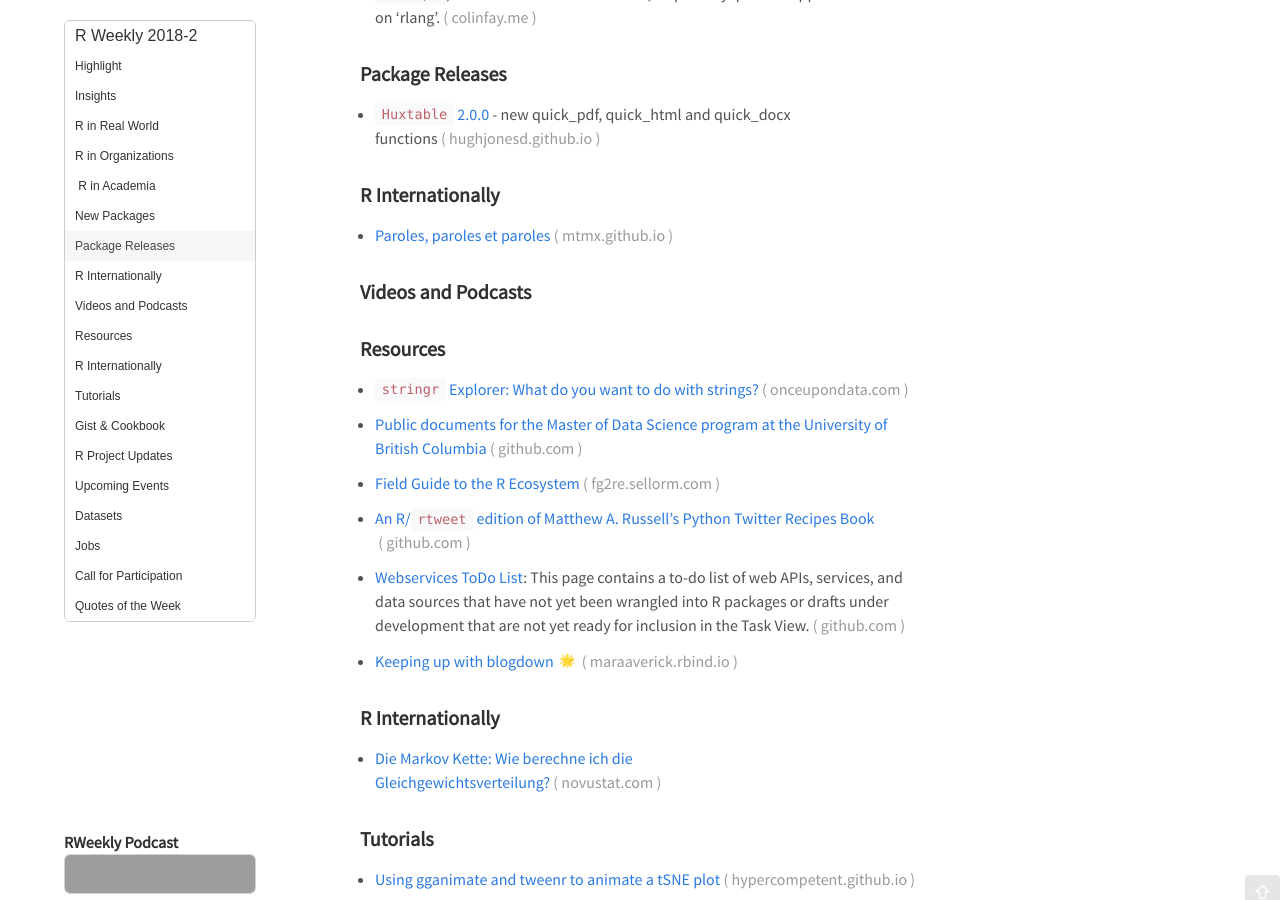
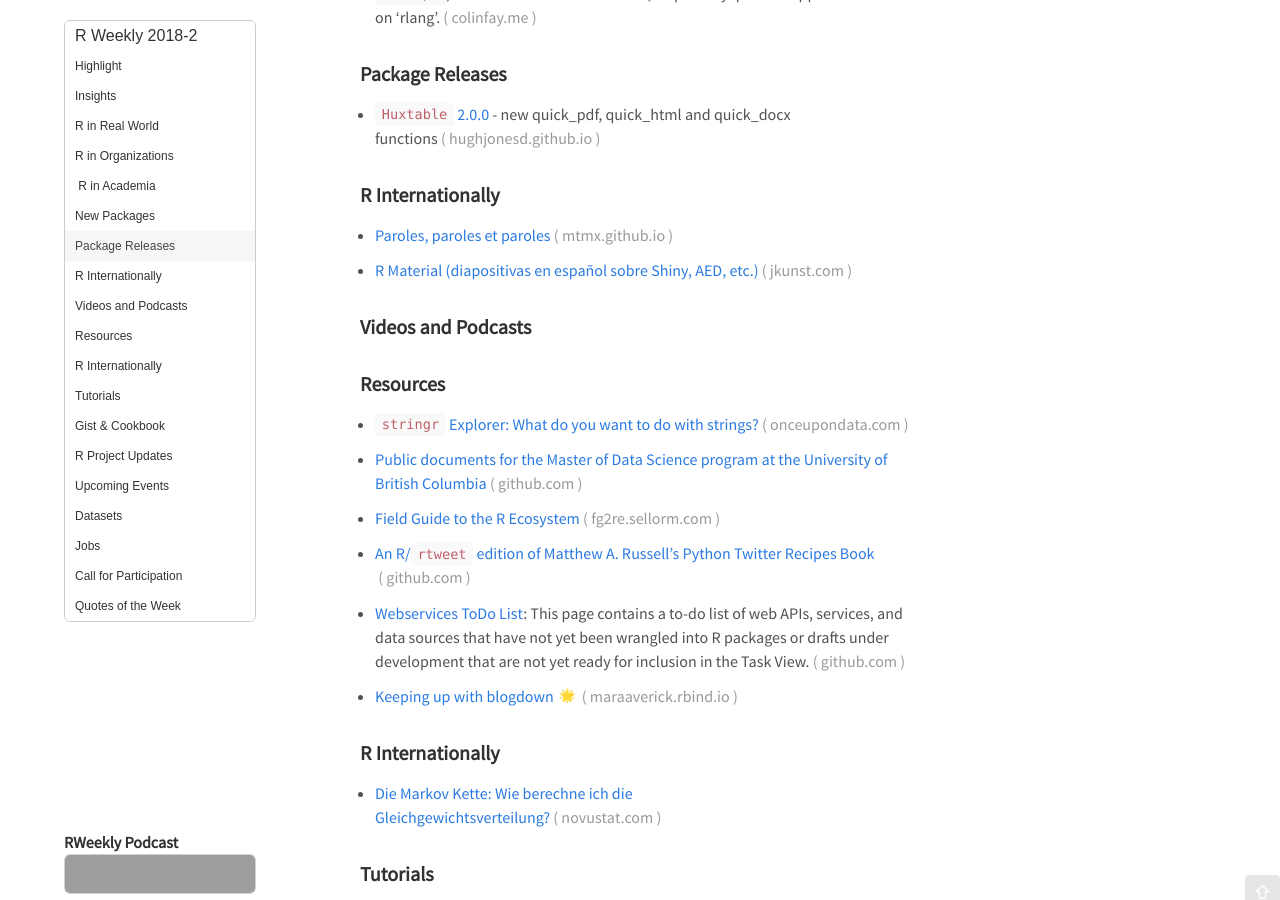
Before and after one commit to rweekly/rweekly.org, a Jekyll site: the page built from draft.md, in a window 1280 px wide and 900 px high, scrolled down 2171 px. Built offline with Jekyll 4.4.1, drawn with Linux system fonts in a browser that asks for light colours; emoji names are drawn with the system emoji font; comment, search, counter and statistics services are not loaded; grey boxes are pictures that could not be loaded.

Commit message:
Update draft.md

```diff
--- a/draft.md
+++ b/draft.md
@@ -98,7 +98,7 @@
 
 + [Paroles, paroles et paroles](https://mtmx.github.io/blog/paroles_chansonfr/)
 
-
++ [R Material (diapositivas en español sobre Shiny, AED, etc.)](http://jkunst.com/r-material/)
 
 ###  Videos and Podcasts
 
```
